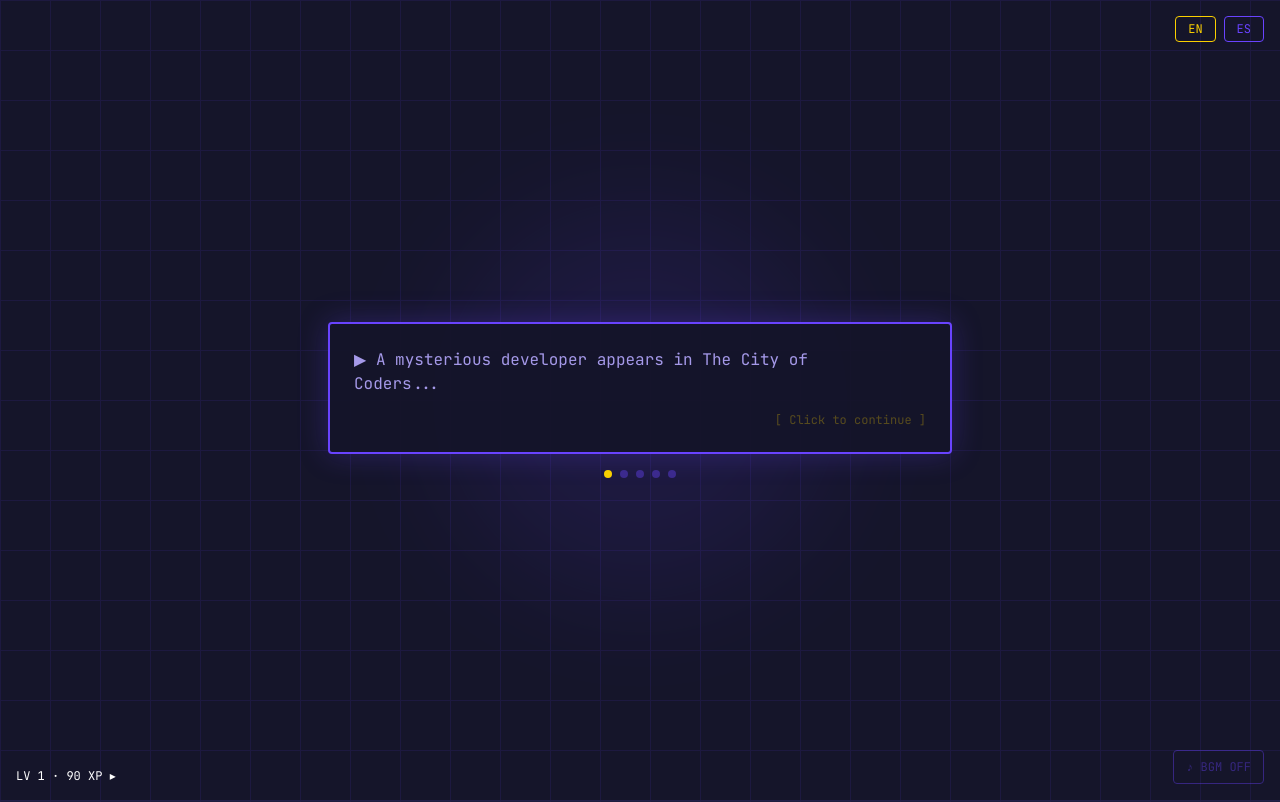
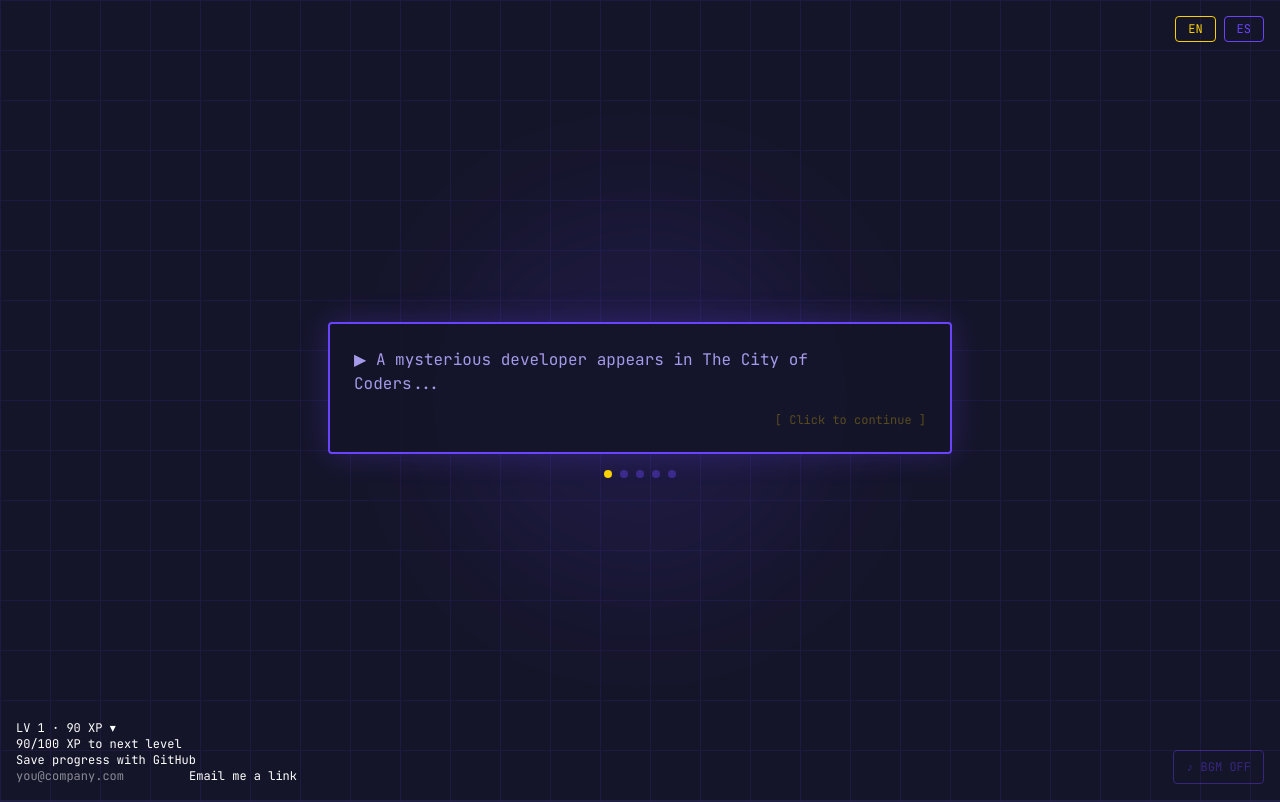
Before and after one commit to NikuzoKO/portfolio, a React (Vite) app: page / in a window 1280 px wide. Shown: the top 802 px of the page. Built offline with nearby package versions, Linux system fonts and the light colour scheme; no server answers.

Commit message:
HUD: open login panel by default, point quest hint at bottom-left

```diff
--- a/src/components/ContactQuest.tsx
+++ b/src/components/ContactQuest.tsx
@@ -65,7 +65,7 @@ export default function ContactQuest() {
                     ))}
                 </div>
             ) : !user ? (
-                <p>Sign in (top HUD) to accept the quest.</p>
+                <p>Sign in (bottom-left HUD) to accept the quest.</p>
             ) : status === "sent" ? (
                 <p>Quest accepted. I'll reply soon.</p>
             ) : (
--- a/src/components/PlayerHud.tsx
+++ b/src/components/PlayerHud.tsx
@@ -11,7 +11,7 @@ export default function PlayerHud() {
     const { xp, level, recentUnlock } = useGame();
     const [email, setEmail] = useState("");
     const [message, setMessage] = useState("");
-    const [expanded, setExpanded] = useState(false);
+    const [expanded, setExpanded] = useState(true);
 
     const handleMagicLink = async (event: React.FormEvent) => {
         event.preventDefault();
```
